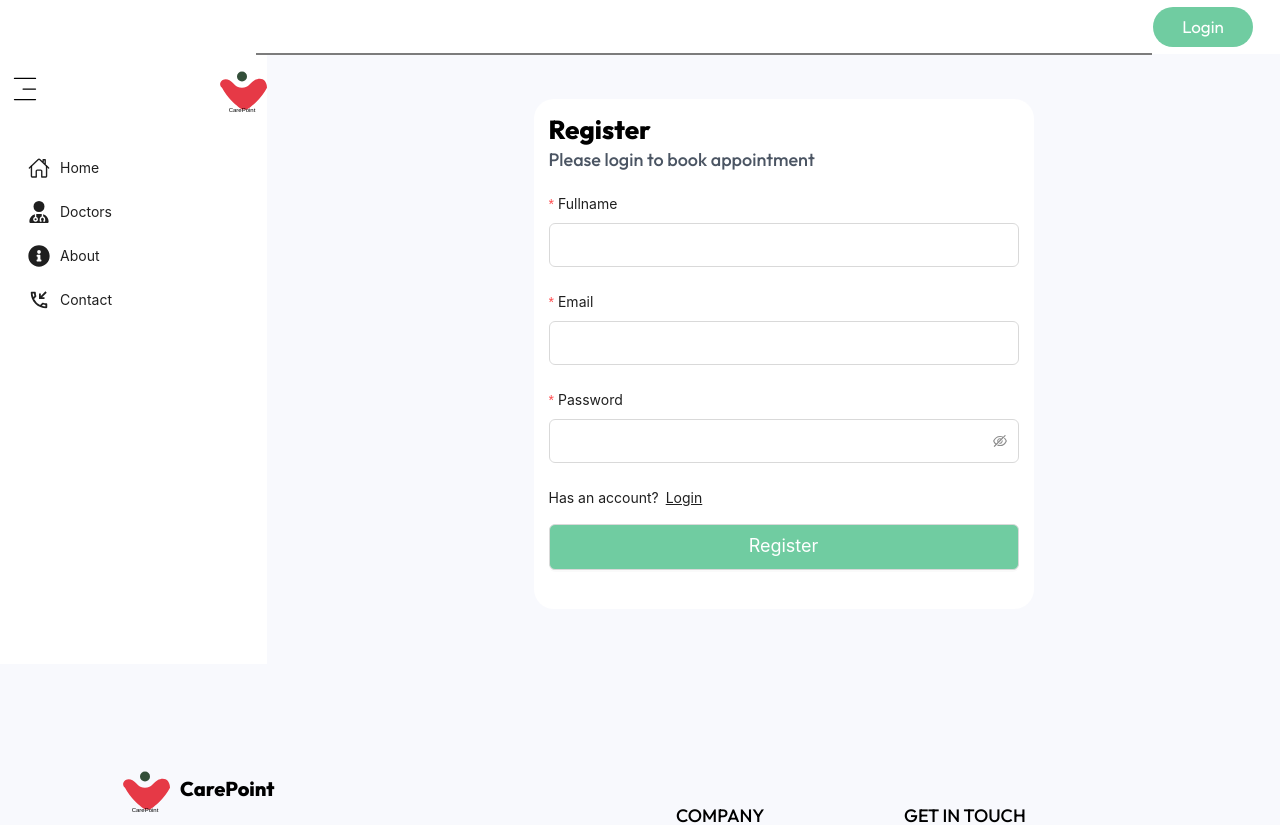
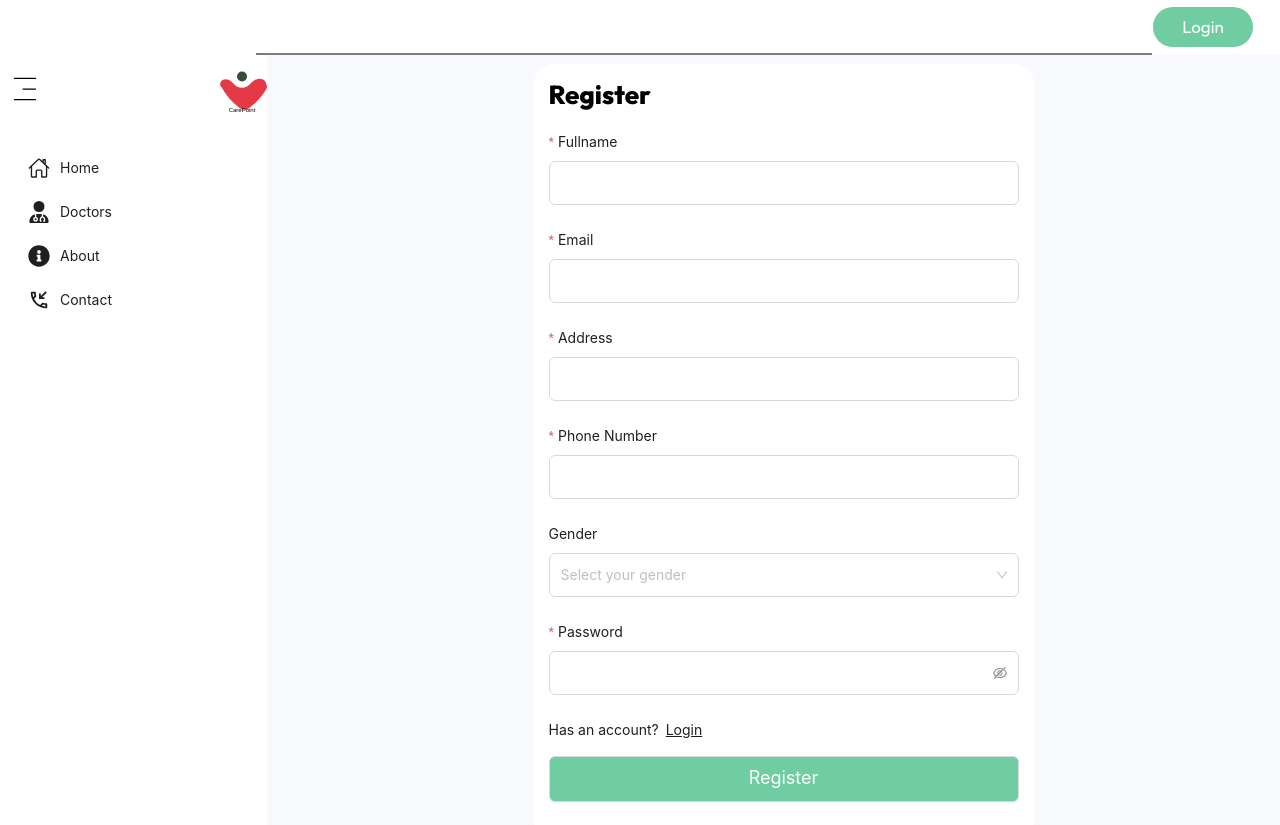
Before and after one commit to chiagoziepio/carePoint, a React (Vite) app: page /register in a window 1280 px wide. Shown: the top 825 px of the page. Built offline with nearby package versions, Linux system fonts and the light colour scheme.

Commit message:
new: patient dashboard created

```diff
--- a/src/App.jsx
+++ b/src/App.jsx
@@ -6,6 +6,7 @@ import About from "./components/Pages/About";
 import Contact from "./components/Pages/Contact";
 import Login from "./components/Pages/Login";
 import Register from "./components/Register";
+import PatientDashboard from "./components/Pages/PatientDashboard";
 
 function App() {
   return (
@@ -14,10 +15,11 @@ function App() {
         <Route element={<Layout />}>
           <Route index element={<Home />} />
           <Route path="/doctors" element={<AllDoctors />} />
-          <Route path = "/about" element={<About/>}/>
-          <Route path = "/contact" element={<Contact/>}/>
-          <Route path = "/login" element={<Login/>}/>
-          <Route path="/register" element={<Register/>}/>
+          <Route path="/about" element={<About />} />
+          <Route path="/contact" element={<Contact />} />
+          <Route path="/login" element={<Login />} />
+          <Route path="/register" element={<Register />} />
+          <Route path="/patient-dashboard" element={<PatientDashboard />} />
         </Route>
       </Routes>
     </main>
--- a/src/components/Menu.jsx
+++ b/src/components/Menu.jsx
@@ -1,6 +1,6 @@
 import { useState } from "react";
 import { Drawer, Menu, message } from "antd";
-import { NavLink } from "react-router-dom";
+import { NavLink, useNavigate } from "react-router-dom";
 import { IoHomeOutline } from "react-icons/io5";
 import { FaUserDoctor } from "react-icons/fa6";
 import { FaInfoCircle } from "react-icons/fa";
@@ -20,10 +20,12 @@ const Menus = () => {
   const patient = useSelector((state) => state.PatientReducer.patient);
   const [patientLogout] = usePatientLogoutMutation();
 
+  const navigate = useNavigate();
   const handlePatientLogout = async () => {
     if (!patient._id) return;
     try {
       await patientLogout({ _id: patient._id }).unwrap();
+      navigate("/login");
     } catch (error) {
       message.error(error.data.msg);
     }
--- /dev/null
+++ b/src/components/Pages/PatientDashboard.jsx
@@ -0,0 +1,151 @@
+import { Avatar, Button, Form, Input, Upload } from "antd";
+import { useEffect, useState } from "react";
+import { FaUserAlt } from "react-icons/fa";
+import { useSelector } from "react-redux";
+import { useNavigate } from "react-router-dom";
+
+const PatientDashboard = () => {
+  const navigate = useNavigate();
+  const [form] = Form.useForm();
+  const [isEditing, setIsEditing] = useState(false);
+  const patient = useSelector((state) => state.PatientReducer.patient);
+  useEffect(() => {
+    if (patient === null) {
+      navigate("/");
+    }
+  }, []);
+
+  const handleChange = (e) => {
+    const regex = /^[0-9+\-()]*$/;
+    const value = e.target.value;
+
+    if (regex.test(value)) {
+      e.target.value = value;
+    } else {
+      e.target.value = value.replace(/[^0-9+\-()]/g, "");
+    }
+  };
+
+  const onFinnish = async (values) => {
+    console.log(values);
+  };
+  form.setFieldsValue({
+    email: patient?.email,
+    phone: patient?.phone,
+    address: patient?.address,
+    fullname: patient?.fullname,
+  });
+  return (
+    <div className="h-full flex-grow res p-[10px] ">
+      <div className="w-full sm:w-[60%]">
+        <div className="flex gap-x-[10px] flex-wrap mt-[40px]">
+          <Avatar shape="square" size={150} src={patient ? patient.pic : ""} />
+          <Upload>
+            <div className="bg-[#EFEBFF] w-[150px] h-[150px] flex flex-col gap-y-[15px] justify-center items-center cursor-pointer rounded-[7px]">
+              <span className="bg-[#D6DAFF] w-[70px] h-[70px] rounded-[50%] flex justify-center items-center">
+                <FaUserAlt size={30} className="text-white" />
+              </span>
+              <span className="text-[14px] outfit-small ">upload picture</span>
+            </div>
+          </Upload>
+        </div>
+        <div>
+          <Form form={form} onFinish={onFinnish} layout="vertical">
+            <div className="mt-[30px]">
+              {isEditing ? (
+                <Form.Item
+                  label="fullname"
+                  className="md:w-[60%]"
+                  name={"fullname"}
+                >
+                  <Input />
+                </Form.Item>
+              ) : (
+                <h3 className="text-[26px] md:text-[32px] outfit-medium">
+                  {patient?.fullname}
+                </h3>
+              )}
+
+              <hr className="h-[2px] bg-[#ADADAD]" />
+              <div className="mt-[30px]">
+                <p className="font-normal text-[16px] text-[#797979] underline">
+                  CONTACT INFORMATION
+                </p>
+                <div className="text-[#4B5563] flex flex-col gap-[10px] mt-[20px]">
+                  <div className="flex gap-x-[10px] md:gap-x-[50px]">
+                    <span>Email:</span>
+                    {isEditing ? (
+                      <Form.Item
+                        name={"email"}
+                        className="w-[70%] md:w-[350px]"
+                      >
+                        <Input />
+                      </Form.Item>
+                    ) : (
+                      <span className="text-[#3C96FF]">{patient?.email}</span>
+                    )}
+                  </div>
+                  <div className="flex gap-x-[10px] md:gap-x-[50px]">
+                    <span>Phone Number:</span>
+                    {isEditing ? (
+                      <Form.Item
+                        name={"phone"}
+                        className="w-[50%] md:w-[350px]"
+                      >
+                        <Input onInput={handleChange} />
+                      </Form.Item>
+                    ) : (
+                      <span className="text-[#3C96FF]">{patient?.phone}</span>
+                    )}
+                  </div>
+                  <div className="flex gap-x-[10px] md:gap-x-[50px]">
+                    <span>Address:</span>
+                    {isEditing ? (
+                      <Form.Item
+                        name={"address"}
+                        className="w-[70%] md:w-[350px]"
+                      >
+                        <Input />
+                      </Form.Item>
+                    ) : (
+                      <span className="text-wrap">{patient?.address}</span>
+                    )}
+                  </div>
+                </div>
+                <div className="mt-[20px]">
+                  <p className="font-normal text-[16px] text-[#797979] underline">
+                    BASIC INFORMATION
+                  </p>
+                  <div className="text-[#4B5563] flex flex-col gap-[10px] mt-[10px]">
+                    <p className="flex gap-x-[10px] md:gap-x-[50px]">
+                      <span>Gender:</span>
+                      <span className="text-wrap">{patient?.gender}</span>
+                    </p>
+                  </div>
+                </div>
+              </div>
+            </div>
+            <div className="mt-[30px] flex gap-[15px] flex-wrap">
+              <button
+                onClick={() => setIsEditing(!isEditing)}
+                className="text-[15px] outline-none cursor-pointer border border-[#70cca1] w-[127px] h-[47px] md:h-[50px] rounded-[47px] flex justify-center items-center"
+              >
+                {isEditing ? "Cancel" : "Edit"}
+              </button>
+              {isEditing && (
+                <Button
+                  htmlType="submit"
+                  className="text-[15px] outline-none cursor-pointer border border-[#70cca1] !bg-transparent h-[47px] md:h-[50px] w-[207px] rounded-[47px] flex justify-center items-center"
+                >
+                  Save Information
+                </Button>
+              )}
+            </div>
+          </Form>
+        </div>
+      </div>
+    </div>
+  );
+};
+
+export default PatientDashboard;
--- a/src/components/Register.jsx
+++ b/src/components/Register.jsx
@@ -1,12 +1,31 @@
-import { Button, Form, Input, message } from "antd";
+import { Button, Form, Input, message, Select } from "antd";
 import { Link, useNavigate } from "react-router-dom";
 import { useUserSignupMutation } from "../Redux/features/Patients/PatientApi";
+import { useEffect } from "react";
+import { useSelector } from "react-redux";
 
 const Register = () => {
   const [userSignup, { isLoading }] = useUserSignupMutation();
+  const patient = useSelector((state) => state.PatientReducer.patient);
+  const navigate = useNavigate();
+  useEffect(() => {
+    if (patient) {
+      return navigate(-1);
+    }
+  }, []);
 
   const [form] = Form.useForm();
-  const navigate = useNavigate();
+
+  const handleChange = (e) => {
+    const regex = /^[0-9+\-()]*$/;
+    const value = e.target.value;
+
+    if (regex.test(value)) {
+      e.target.value = value;
+    } else {
+      e.target.value = value.replace(/[^0-9+\-()]/g, "");
+    }
+  };
   const onFinish = async (values) => {
     try {
       const res = await userSignup(values).unwrap();
@@ -21,15 +40,12 @@ const Register = () => {
   };
 
   return (
-    <div className="md:h-[600px] flex-grow res p-[10px] flex justify-center items-center ">
-      <div className="w-full md:w-[500px] h-fit p-[15px] bg-white rounded-[20px]">
+    <div className="md:h-[100%] flex-grow res p-[10px] flex justify-center items-center ">
+      <div className="w-full md:w-[500px] h-fit p-[15px] bg-white rounded-[20px] ">
         <div className="mb-[20px]">
           <h3 className="text-[22px] md:text-[26px] outfit-bold md:leading-[32px]">
             Register
           </h3>
-          <p className="text-[18px] outfit-medium text-[#4B5563]">
-            Please login to book appointment
-          </p>
         </div>
         <Form layout="vertical" onFinish={onFinish} form={form}>
           <div>
@@ -54,6 +70,49 @@ const Register = () => {
               ]}
             >
               <Input className="h-[44px]" type="email" disabled={isLoading} />
+            </Form.Item>
+          </div>
+          <div>
+            <Form.Item
+              label="Address"
+              name={"address"}
+              rules={[
+                { required: true },
+                { whitespace: true, message: "Adress cannot be just spaces" },
+              ]}
+            >
+              <Input className="h-[44px]" type="text" disabled={isLoading} />
+            </Form.Item>
+          </div>
+          <div>
+            <Form.Item
+              label="Phone Number"
+              name={"phone"}
+              rules={[
+                { required: true },
+                {
+                  whitespace: true,
+                  message: "Phone number cannot be just spaces",
+                },
+              ]}
+            >
+              <Input
+                className="h-[44px]"
+                type="text"
+                maxLength={15}
+                minLength={5}
+                disabled={isLoading}
+                onInput={handleChange}
+              />
+            </Form.Item>
+          </div>
+          <div>
+            <Form.Item label="Gender" name={"gender"}>
+              <Select className="h-[44px]" placeholder="Select your gender">
+                <Select.Option value="Male">Male</Select.Option>
+                <Select.Option value="Female">Female</Select.Option>
+                <Select.Option value="Others">Others</Select.Option>
+              </Select>
             </Form.Item>
           </div>
           <div>
```
Also changed, not shown: src/components/Navbar.jsx (+8 -7 lines).
